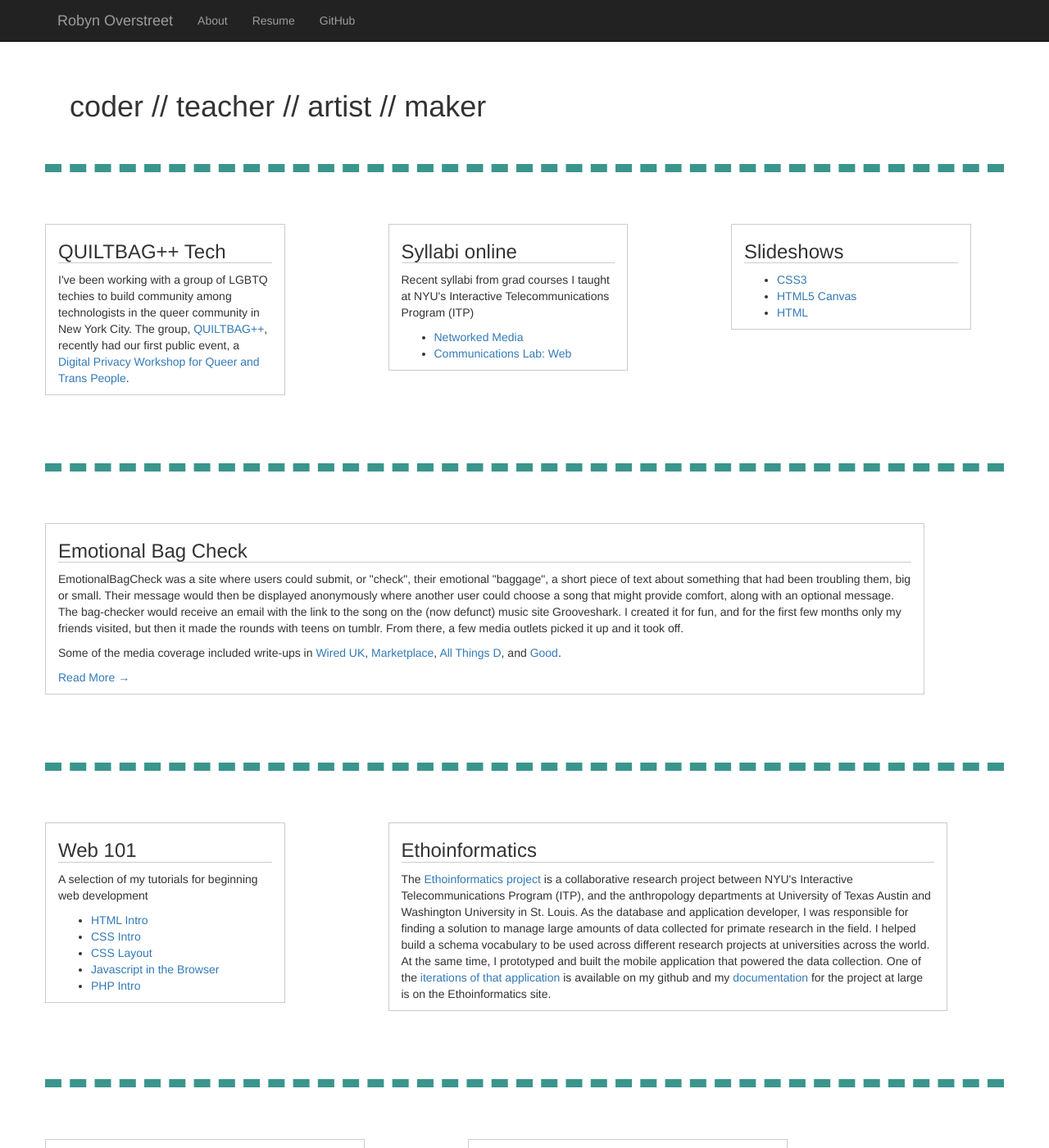
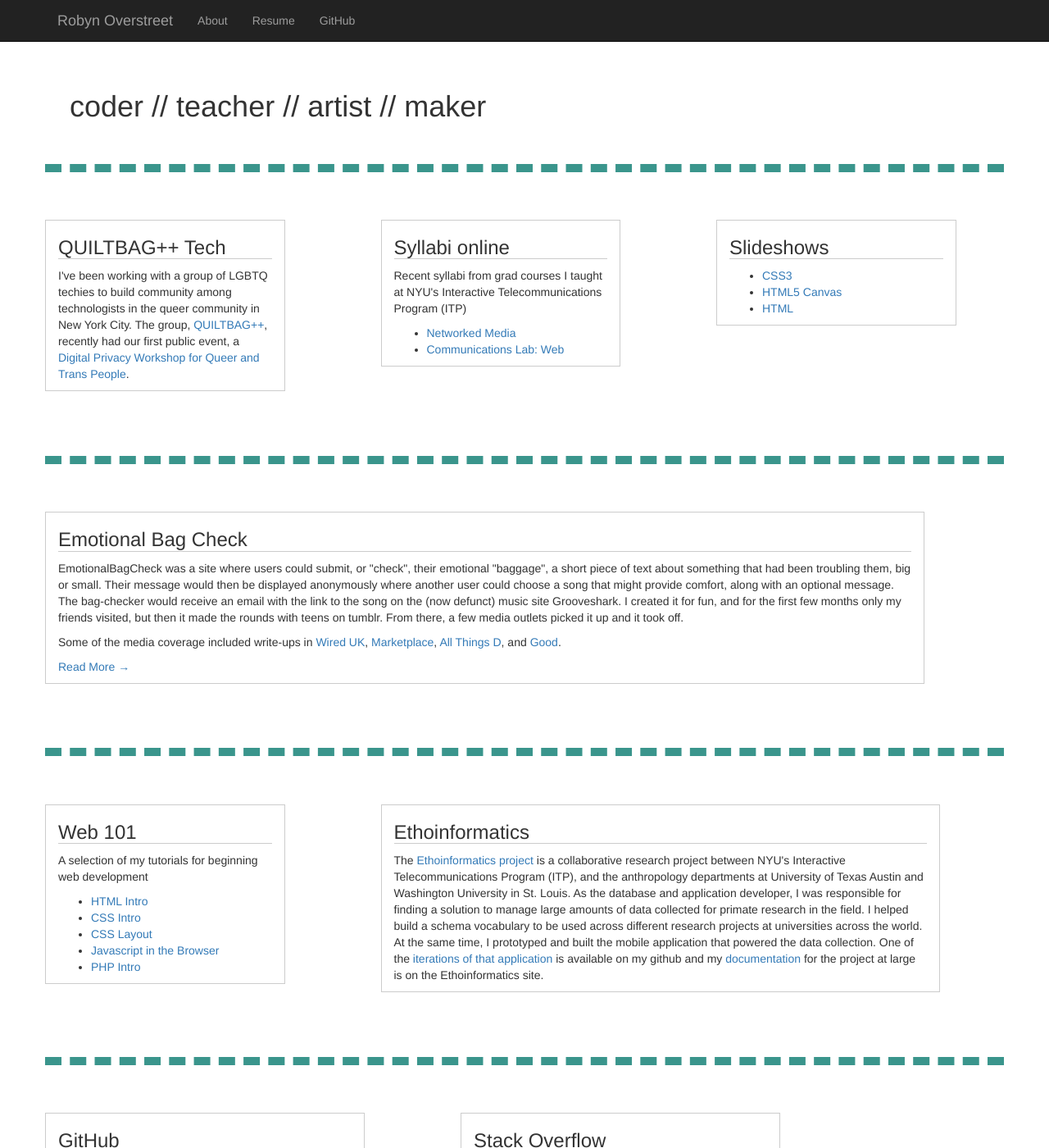
Before and after one commit to robynover/robynover.github.io, a Jekyll site: the page built from index.html, in a window 1280 px wide and 1400 px high. Shown: the whole window at 82% size. Built offline with Jekyll 4.4.1, drawn with Linux system fonts in a browser that asks for light colours; a script that is not in the unit is left out.

Commit message:
change info box margins to work better with mobile

```diff
--- a/css/starter.css
+++ b/css/starter.css
@@ -32,7 +32,7 @@ body {
 	color:#efefef;
 }
 .info-col{
-  margin:4.5em;
+  margin:5%;
 }
 .info-col:first-child{
   margin-left: 0;
```
